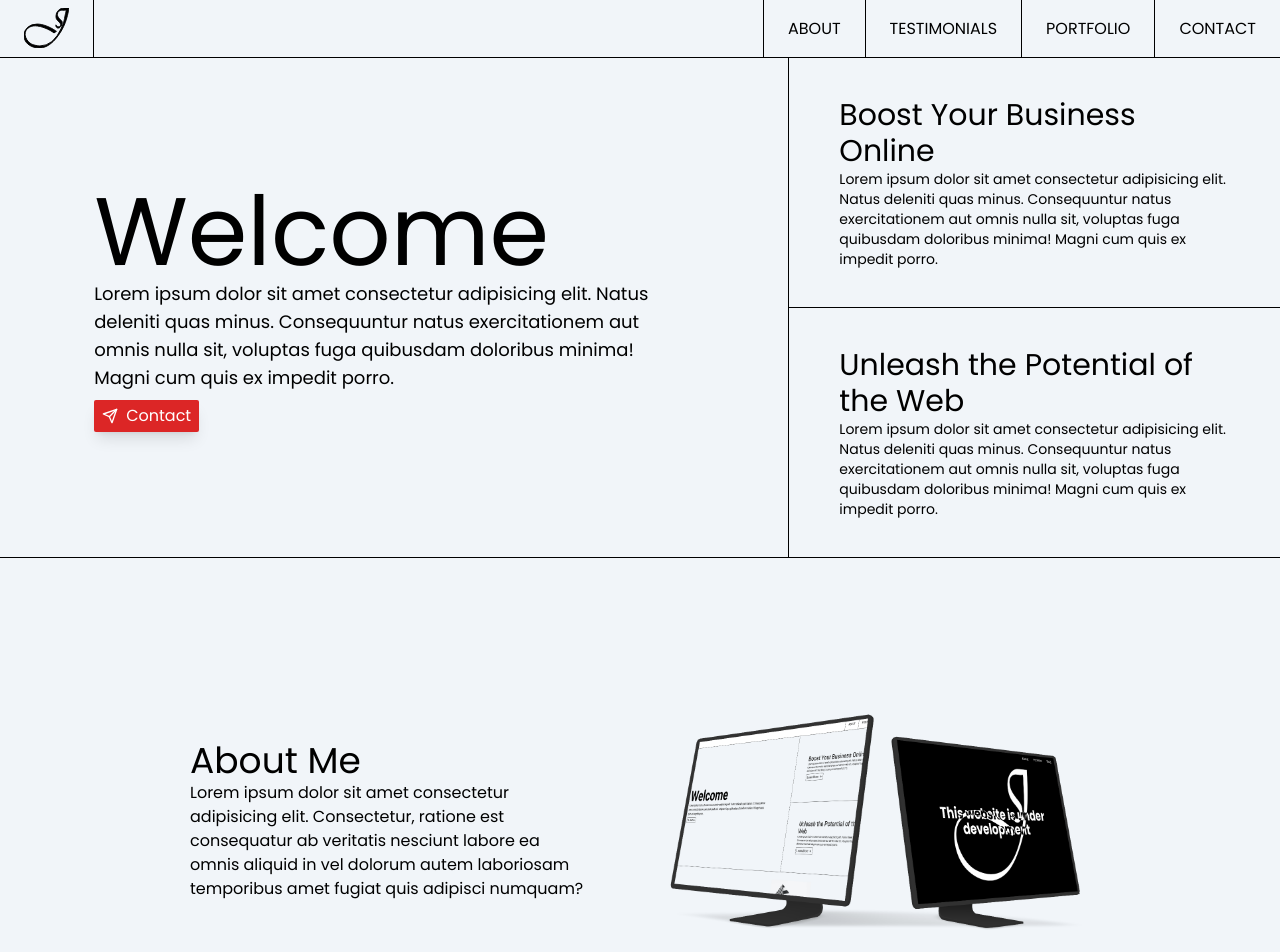
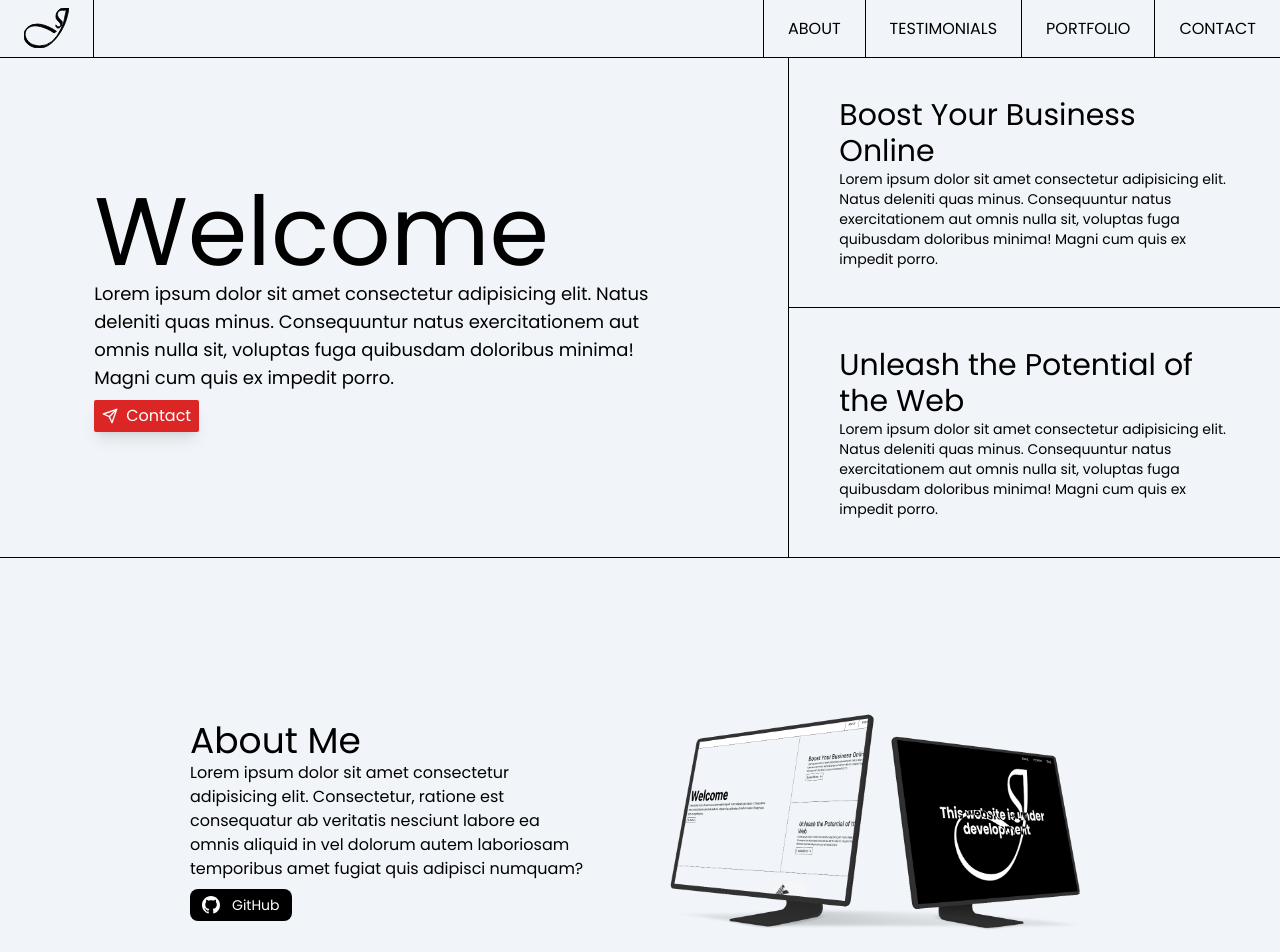
Before and after one commit to jtayped/portfolio-v3, a React (Create React App) app: page / in a window 1280 px wide. Shown: the top 952 px of the page. Built offline with nearby package versions, Linux system fonts and the light colour scheme.

Commit message:
github button added

```diff
--- a/src/containers/About.jsx
+++ b/src/containers/About.jsx
@@ -6,6 +6,9 @@ import { about } from "../constants/Home";
 
 // Images
 import MockUp from "../assets/about/mockup.png";
+
+// Icons
+import { BsGithub } from "react-icons/bs";
 
 // Animations
 import { motion } from "framer-motion";
@@ -31,6 +34,15 @@ const About = () => {
           >
             <h2 className="text-4xl">{about.title}</h2>
             <p>{about.description}</p>
+            <a
+              href="https://github.com/jtayped"
+              target="_blank"
+              rel="noopener noreferrer"
+              className="flex gap-3 items-center px-3 py-1.5 rounded-lg bg-black text-white w-min hover:rounded hover:brightness-95 transition-all duration-200 mt-2"
+            >
+              <BsGithub size={18} />
+              <p className="text-sm">GitHub</p>
+            </a>
           </motion.div>
           <motion.img
             initial={{ x: 50, opacity: 0 }}
```
